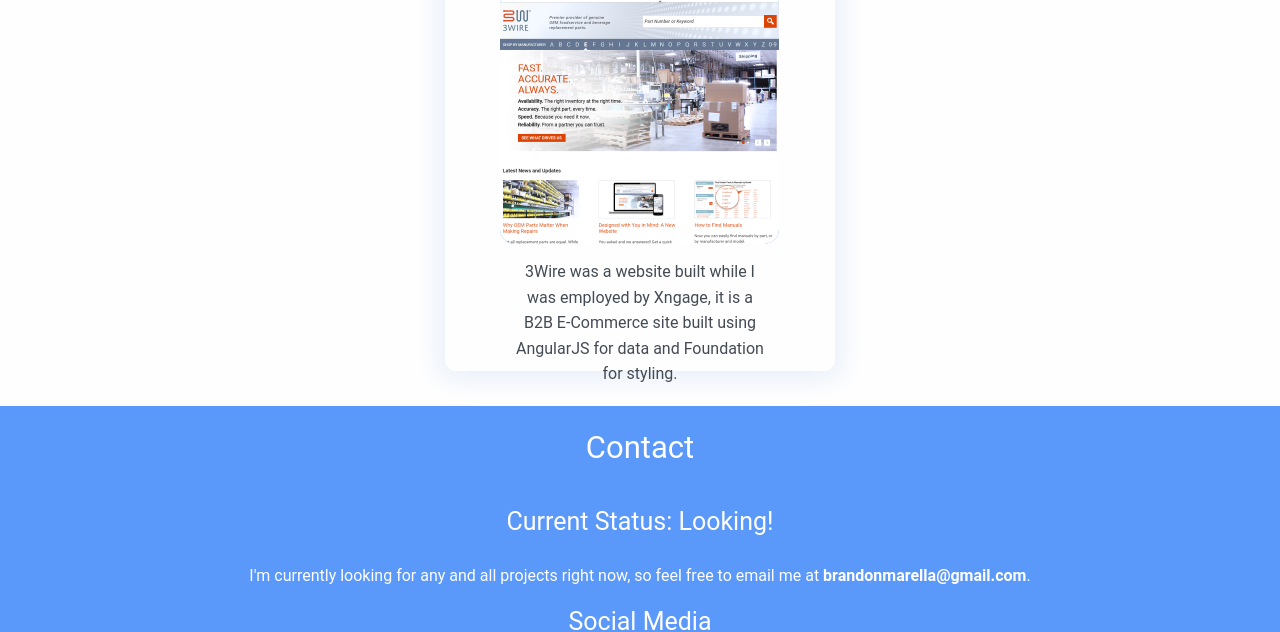
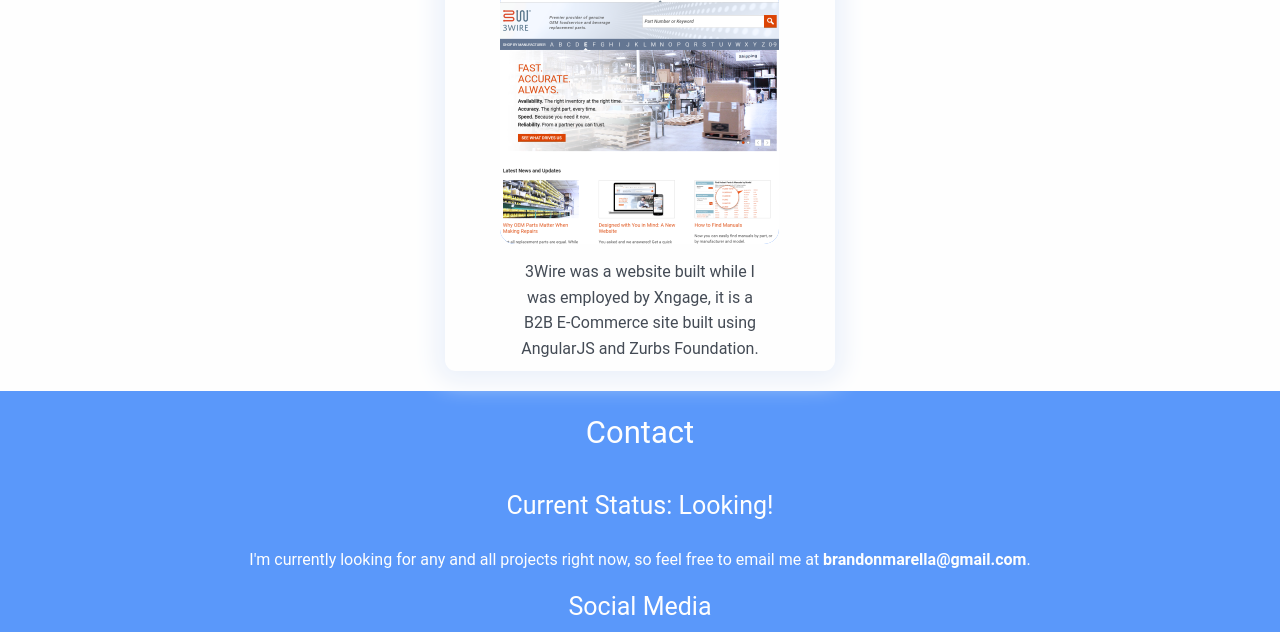
Before and after one commit to MarellaB/MarellaB.github.io, a website: page index.html in a window 1280 px wide. Shown: the part 1307-1939 px from the top of the page. Drawn offline with nearby package versions, Linux system fonts and the light colour scheme.

Commit message:
Update index.html

```diff
--- a/index.html
+++ b/index.html
@@ -104,8 +104,7 @@
             <img src="./etc/3Wire.png" alt="3Wire">
             <p>
               3Wire was a website built while I was employed by Xngage, it is a
-                B2B E-Commerce site built using AngularJS for data and Foundation
-                for styling.
+                B2B E-Commerce site built using AngularJS and Zurbs Foundation.
             </p>
           </div>
         </div>
```
